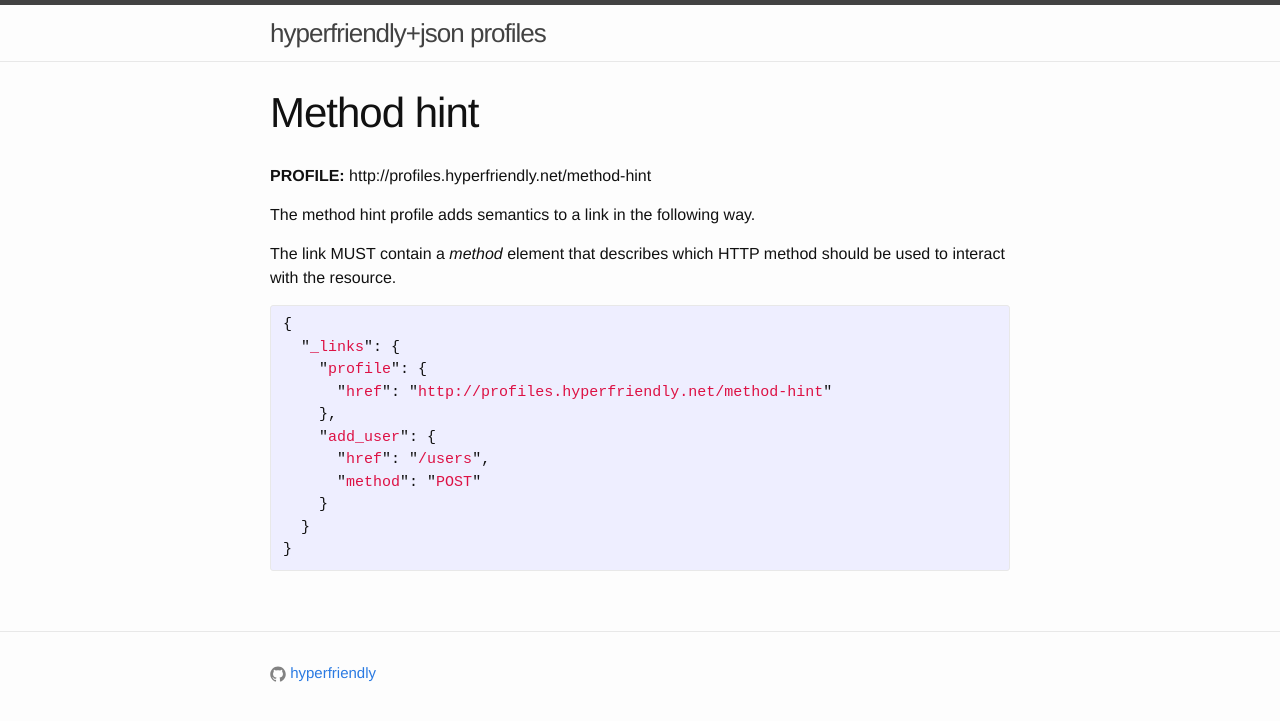
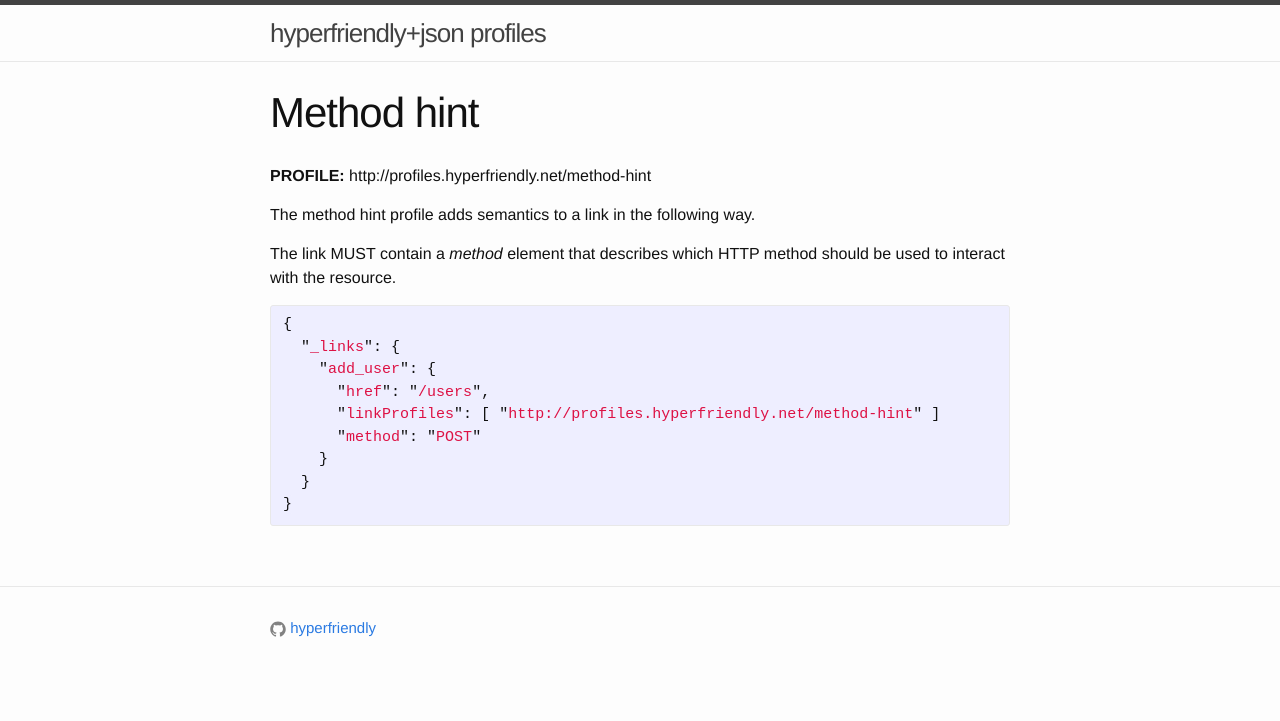
Before and after one commit to hyperfriendly/profiles, a Jekyll site: the page built from profiles/method-hint.md, in a window 1280 px wide. Shown: the top 721 px of the page. Built offline with Jekyll 4.4.1, drawn with Linux system fonts in a browser that asks for light colours.

Commit message:
Update method-hint.md

```diff
--- a/profiles/method-hint.md
+++ b/profiles/method-hint.md
@@ -14,11 +14,9 @@
 {% highlight javascript %}
 {
   "_links": {
-    "profile": {
-      "href": "http://profiles.hyperfriendly.net/method-hint"
-    },
     "add_user": {
       "href": "/users",
+      "linkProfiles": [ "http://profiles.hyperfriendly.net/method-hint" ]
       "method": "POST"
     }
   }
```
